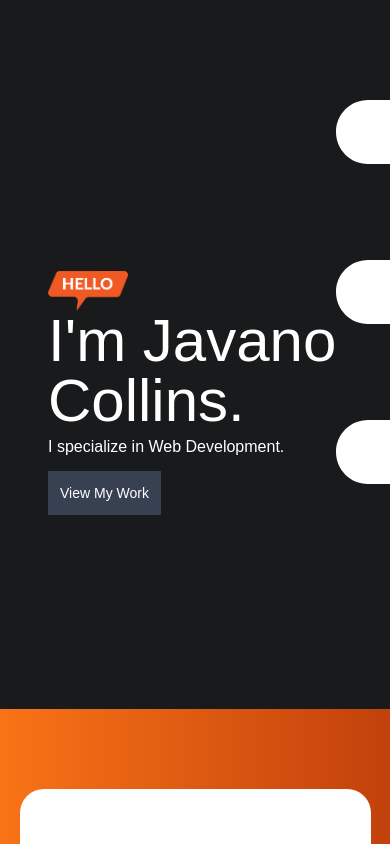
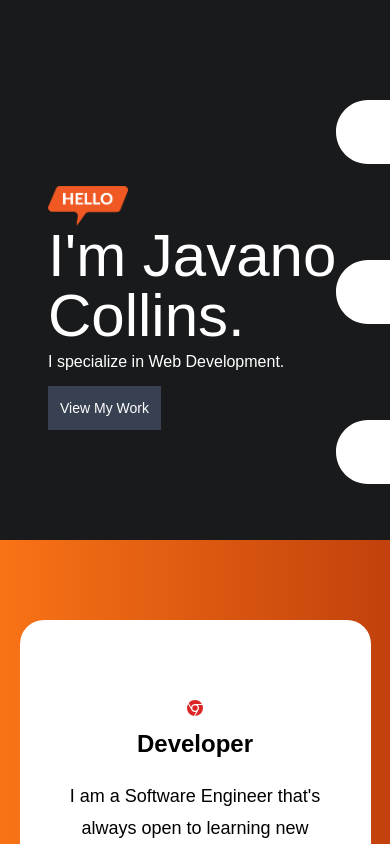
Before and after one commit to javanocollins/nextjs-portfolio, a Next.js app: page / in a window 390 px wide. Shown: the top 844 px of the page. Built offline with nearby package versions, Linux system fonts and the light colour scheme.

Commit message:
update: changed header vh

```diff
--- a/styles/Home.module.css
+++ b/styles/Home.module.css
@@ -1,5 +1,5 @@
 .HomePageHeader {
-    height: 95vh;
+    height: 90vh;
 }
 
 @media screen and (max-width: 1024px) {
@@ -20,7 +20,7 @@
 
 @media screen and (max-width: 768px) {
     .HomePageHeader {
-    height: 75vh;
+    height: 55vh;
 }
 
     .Tools {
```
